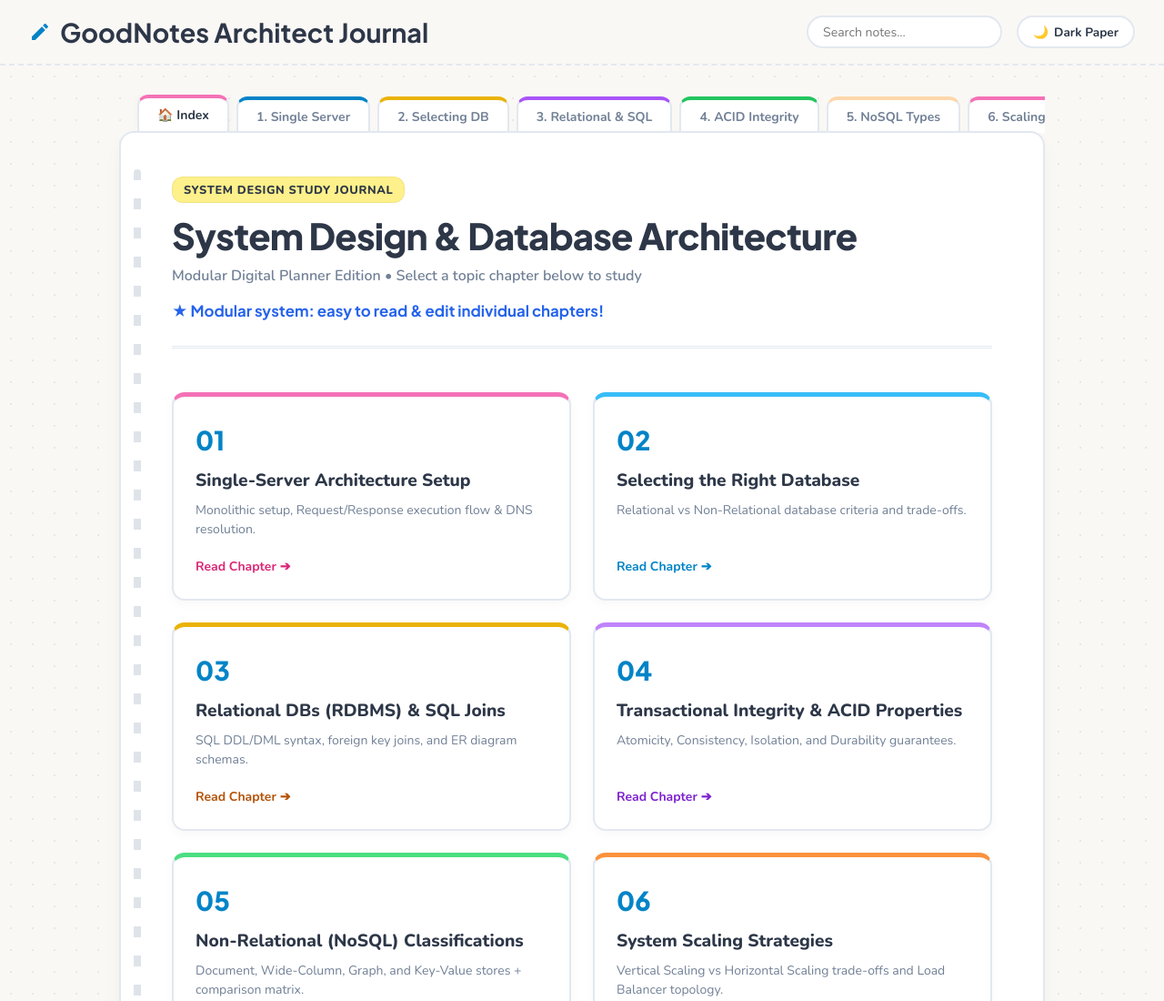
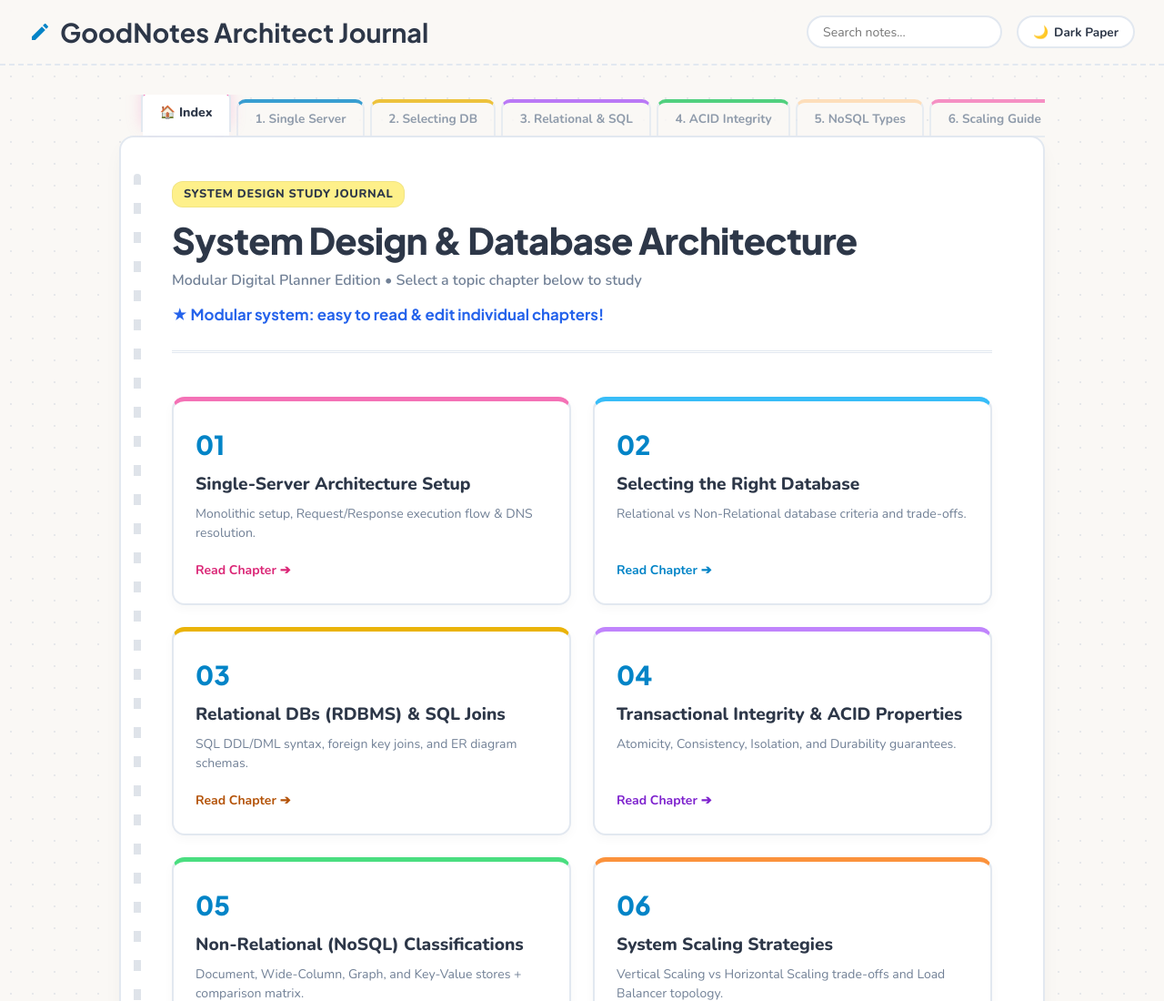
Before and after one commit to auysh8/System-design-notes, an Astro site: page / in a window 1280 px wide. Shown: the top 1100 px of the page at 91% size. Built offline with nearby package versions, Linux system fonts and the light colour scheme; Astro itself is replaced by a stand-in of ours.

Commit message:
feat(ui): style chapter tabs as physical lifted bookmarks that seamlessly merge with active paper page

```diff
--- a/css/style.css
+++ b/css/style.css
@@ -159,37 +159,91 @@
     position: relative;
 }
 
-/* Top Binder Tabs */
+/* Top Binder Bookmark Tabs */
 .tabs-header {
     display: flex;
-    gap: 8px;
-    padding-left: 20px;
+    gap: 6px;
+    padding-left: 1.5rem;
     margin-bottom: -2px;
     overflow-x: auto;
     scrollbar-width: none;
+    position: relative;
+    z-index: 10;
+    align-items: flex-end;
 }
 
 .tab-item {
-    background: var(--paper-card);
+    background: var(--paper-bg);
     border: 2px solid var(--border-soft);
-    border-bottom: none;
-    border-radius: 12px 12px 0 0;
-    padding: 0.5rem 1.25rem;
-    font-size: 0.875rem;
+    border-bottom: 2px solid var(--border-soft);
+    border-radius: 10px 10px 0 0;
+    padding: 0.45rem 1.15rem;
+    font-size: 0.85rem;
     font-weight: 700;
     color: var(--text-muted);
     text-decoration: none;
     white-space: nowrap;
-    transition: all 0.2s;
+    transition: all 0.25s cubic-bezier(0.34, 1.56, 0.64, 1);
     position: relative;
-    top: 2px;
-}
-
-.tab-item.active, .tab-item:hover {
-    color: var(--text-main);
-    top: 0;
-    background: var(--paper-card);
-    box-shadow: 0 -4px 10px rgba(0,0,0,0.03);
+    opacity: 0.78;
+    cursor: pointer;
+}
+
+.tab-item:hover {
+    opacity: 1;
+    color: var(--text-main);
+    transform: translateY(-4px);
+    background: var(--paper-card);
+}
+
+/* Active Lifted Bookmark Tab */
+.tab-item.active {
+    opacity: 1;
+    color: var(--text-main);
+    background: var(--paper-card);
+    font-weight: 800;
+    font-size: 0.88rem;
+    transform: translateY(-6px);
+    padding-top: 0.65rem;
+    padding-bottom: 0.55rem;
+    border-color: var(--border-soft);
+    border-bottom: none;
+    box-shadow: 0 -6px 16px rgba(0, 0, 0, 0.08);
+    z-index: 15;
+}
+
+/* Seamless bridge removing the separating line between the bookmark and paper page */
+.tab-item.active::after {
+    content: '';
+    position: absolute;
+    bottom: -4px;
+    left: 0;
+    right: 0;
+    height: 8px;
+    background: var(--paper-card);
+    z-index: 20;
+}
+
+.dark-mode .tab-item {
+    background: #0f172a;
+    border-color: #334155;
+    color: #94a3b8;
+}
+
+.dark-mode .tab-item:hover {
+    background: #1e293b;
+    color: #f8fafc;
+}
+
+.dark-mode .tab-item.active {
+    background: var(--paper-card);
+    color: #f8fafc;
+    border-color: #475569;
+    box-shadow: 0 -6px 18px rgba(0, 0, 0, 0.35);
+}
+
+.dark-mode .tab-item.active::after {
+    background: var(--paper-card);
 }
 
 .tab-item:nth-child(6n+1) { border-top: 4px solid var(--pastel-pink-dark); }
@@ -199,6 +253,13 @@
 .tab-item:nth-child(6n+5) { border-top: 4px solid var(--pastel-green-dark); }
 .tab-item:nth-child(6n+6) { border-top: 4px solid var(--pastel-orange); }
 
+.tab-item.active:nth-child(6n+1) { border-top: 5px solid var(--pastel-pink-dark); box-shadow: 0 -6px 16px rgba(244, 114, 182, 0.25); }
+.tab-item.active:nth-child(6n+2) { border-top: 5px solid var(--pastel-blue-dark); box-shadow: 0 -6px 16px rgba(56, 189, 248, 0.25); }
+.tab-item.active:nth-child(6n+3) { border-top: 5px solid var(--pastel-yellow-dark); box-shadow: 0 -6px 16px rgba(250, 204, 21, 0.25); }
+.tab-item.active:nth-child(6n+4) { border-top: 5px solid var(--pastel-purple-dark); box-shadow: 0 -6px 16px rgba(168, 85, 247, 0.25); }
+.tab-item.active:nth-child(6n+5) { border-top: 5px solid var(--pastel-green-dark); box-shadow: 0 -6px 16px rgba(74, 222, 128, 0.25); }
+.tab-item.active:nth-child(6n+6) { border-top: 5px solid var(--pastel-orange); box-shadow: 0 -6px 16px rgba(251, 146, 60, 0.25); }
+
 /* Main Paper Page */
 .paper-page {
     background: var(--paper-card);
@@ -207,6 +268,7 @@
     padding: 3rem 3.5rem;
     box-shadow: var(--shadow-paper);
     position: relative;
+    z-index: 5;
 }
 
 @media (max-width: 768px) {
--- a/src/styles/global.css
+++ b/src/styles/global.css
@@ -159,37 +159,91 @@
     position: relative;
 }
 
-/* Top Binder Tabs */
+/* Top Binder Bookmark Tabs */
 .tabs-header {
     display: flex;
-    gap: 8px;
-    padding-left: 20px;
+    gap: 6px;
+    padding-left: 1.5rem;
     margin-bottom: -2px;
     overflow-x: auto;
     scrollbar-width: none;
+    position: relative;
+    z-index: 10;
+    align-items: flex-end;
 }
 
 .tab-item {
-    background: var(--paper-card);
+    background: var(--paper-bg);
     border: 2px solid var(--border-soft);
-    border-bottom: none;
-    border-radius: 12px 12px 0 0;
-    padding: 0.5rem 1.25rem;
-    font-size: 0.875rem;
+    border-bottom: 2px solid var(--border-soft);
+    border-radius: 10px 10px 0 0;
+    padding: 0.45rem 1.15rem;
+    font-size: 0.85rem;
     font-weight: 700;
     color: var(--text-muted);
     text-decoration: none;
     white-space: nowrap;
-    transition: all 0.2s;
+    transition: all 0.25s cubic-bezier(0.34, 1.56, 0.64, 1);
     position: relative;
-    top: 2px;
-}
-
-.tab-item.active, .tab-item:hover {
-    color: var(--text-main);
-    top: 0;
-    background: var(--paper-card);
-    box-shadow: 0 -4px 10px rgba(0,0,0,0.03);
+    opacity: 0.78;
+    cursor: pointer;
+}
+
+.tab-item:hover {
+    opacity: 1;
+    color: var(--text-main);
+    transform: translateY(-4px);
+    background: var(--paper-card);
+}
+
+/* Active Lifted Bookmark Tab */
+.tab-item.active {
+    opacity: 1;
+    color: var(--text-main);
+    background: var(--paper-card);
+    font-weight: 800;
+    font-size: 0.88rem;
+    transform: translateY(-6px);
+    padding-top: 0.65rem;
+    padding-bottom: 0.55rem;
+    border-color: var(--border-soft);
+    border-bottom: none;
+    box-shadow: 0 -6px 16px rgba(0, 0, 0, 0.08);
+    z-index: 15;
+}
+
+/* Seamless bridge removing the separating line between the bookmark and paper page */
+.tab-item.active::after {
+    content: '';
+    position: absolute;
+    bottom: -4px;
+    left: 0;
+    right: 0;
+    height: 8px;
+    background: var(--paper-card);
+    z-index: 20;
+}
+
+.dark-mode .tab-item {
+    background: #0f172a;
+    border-color: #334155;
+    color: #94a3b8;
+}
+
+.dark-mode .tab-item:hover {
+    background: #1e293b;
+    color: #f8fafc;
+}
+
+.dark-mode .tab-item.active {
+    background: var(--paper-card);
+    color: #f8fafc;
+    border-color: #475569;
+    box-shadow: 0 -6px 18px rgba(0, 0, 0, 0.35);
+}
+
+.dark-mode .tab-item.active::after {
+    background: var(--paper-card);
 }
 
 .tab-item:nth-child(6n+1) { border-top: 4px solid var(--pastel-pink-dark); }
@@ -199,6 +253,13 @@
 .tab-item:nth-child(6n+5) { border-top: 4px solid var(--pastel-green-dark); }
 .tab-item:nth-child(6n+6) { border-top: 4px solid var(--pastel-orange); }
 
+.tab-item.active:nth-child(6n+1) { border-top: 5px solid var(--pastel-pink-dark); box-shadow: 0 -6px 16px rgba(244, 114, 182, 0.25); }
+.tab-item.active:nth-child(6n+2) { border-top: 5px solid var(--pastel-blue-dark); box-shadow: 0 -6px 16px rgba(56, 189, 248, 0.25); }
+.tab-item.active:nth-child(6n+3) { border-top: 5px solid var(--pastel-yellow-dark); box-shadow: 0 -6px 16px rgba(250, 204, 21, 0.25); }
+.tab-item.active:nth-child(6n+4) { border-top: 5px solid var(--pastel-purple-dark); box-shadow: 0 -6px 16px rgba(168, 85, 247, 0.25); }
+.tab-item.active:nth-child(6n+5) { border-top: 5px solid var(--pastel-green-dark); box-shadow: 0 -6px 16px rgba(74, 222, 128, 0.25); }
+.tab-item.active:nth-child(6n+6) { border-top: 5px solid var(--pastel-orange); box-shadow: 0 -6px 16px rgba(251, 146, 60, 0.25); }
+
 /* Main Paper Page */
 .paper-page {
     background: var(--paper-card);
@@ -207,6 +268,7 @@
     padding: 3rem 3.5rem;
     box-shadow: var(--shadow-paper);
     position: relative;
+    z-index: 5;
 }
 
 @media (max-width: 768px) {
```
